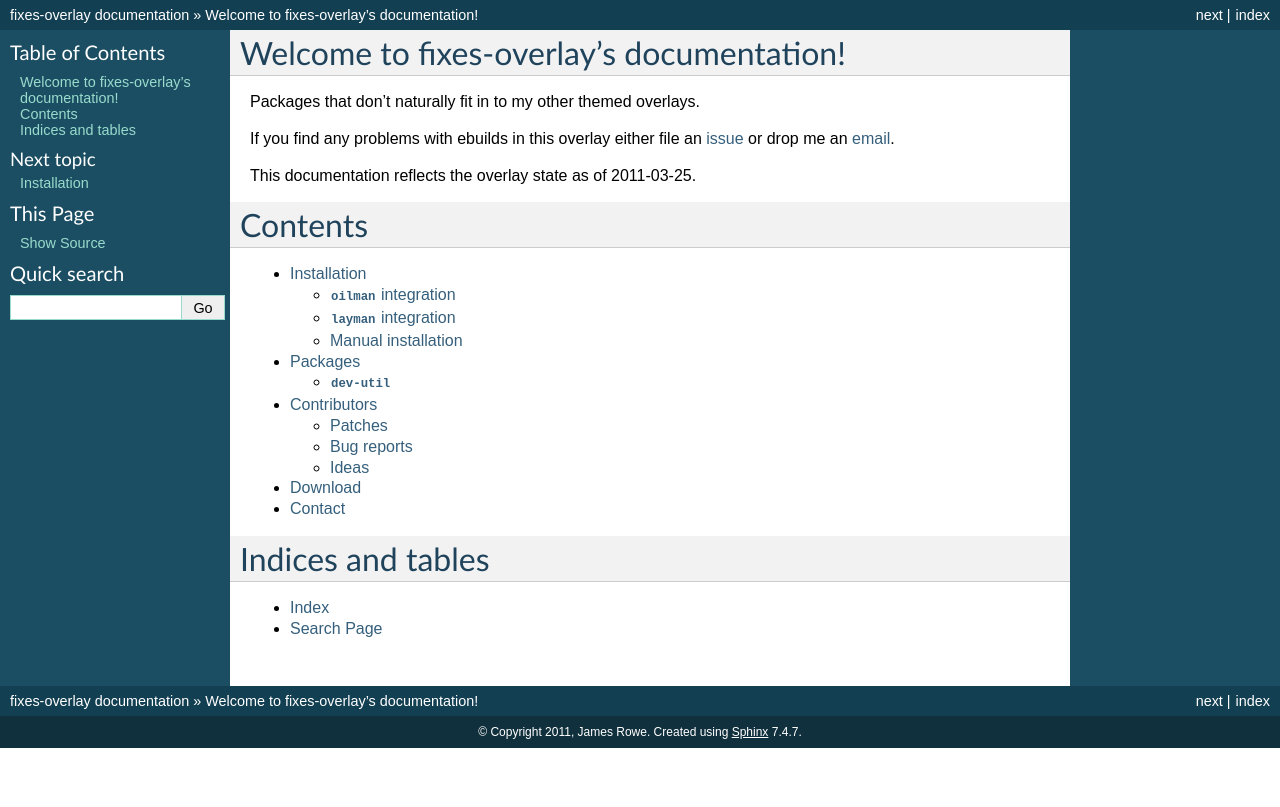
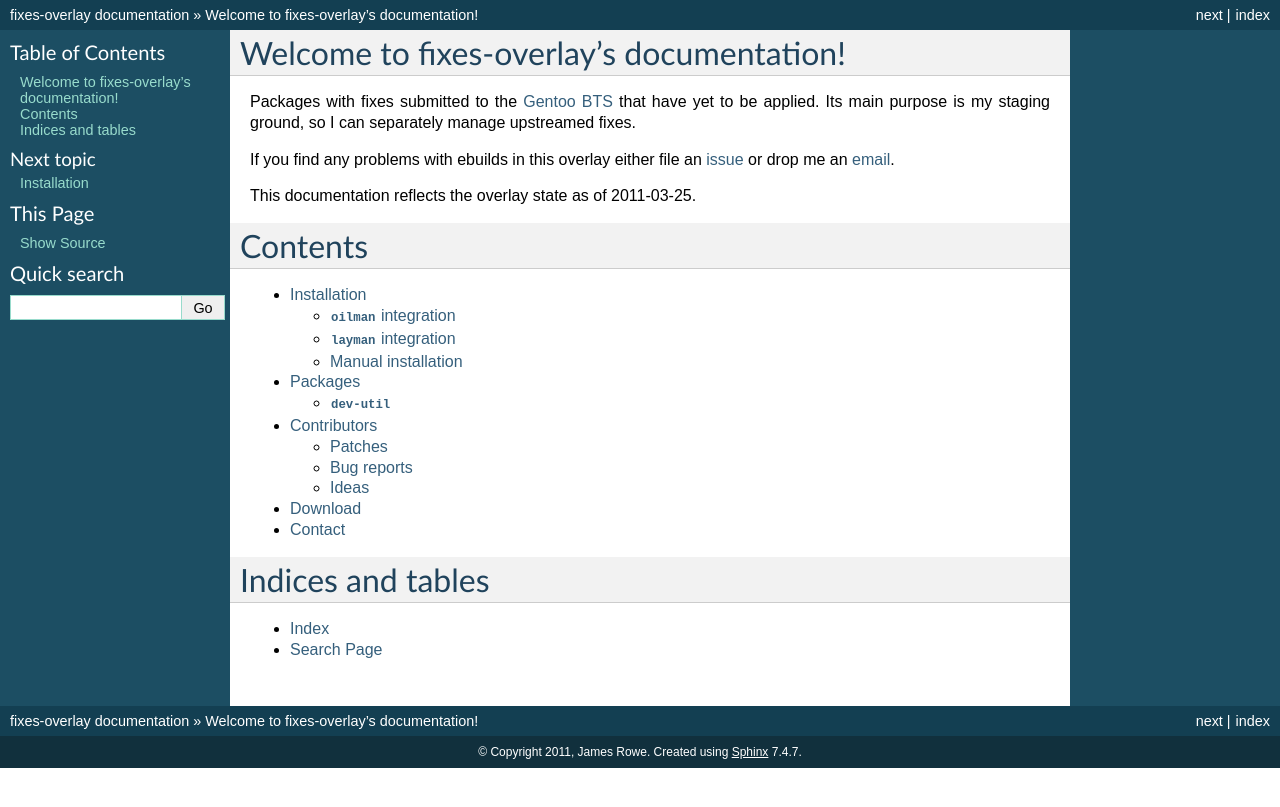
Before and after one commit to JNRowe/jnrowe-fixes, a Sphinx documentation site: the page built from doc/index.rst, in a window 1280 px wide. Shown: the top 807 px of the page. Built offline with Sphinx 7.4.7, drawn with Linux system fonts in a browser that asks for light colours.

Commit message:
Updated description.

```diff
--- a/doc/index.rst
+++ b/doc/index.rst
@@ -8,7 +8,9 @@
 Welcome to fixes-overlay's documentation!
 =========================================
 
-Packages that don't naturally fit in to my other themed overlays.
+Packages with fixes submitted to the `Gentoo BTS`_ that have yet to be applied.
+Its main purpose is my staging ground, so I can separately manage upstreamed
+fixes.
 
 If you find any problems with ebuilds in this overlay either file an issue_ or
 drop me an email_.
@@ -33,6 +35,7 @@ Indices and tables
 * :ref:`genindex`
 * :ref:`search`
 
+.. _Gentoo BTS: http://bugs.gentoo.org
 .. _issue: https://github.com/JNRowe/fixes-overlay/issues
 .. _email: jnrowe@gmail.com
 .. _viewed online: https://github.com/JNRowe/fixes-overlay/blob/master/README.rst
```
